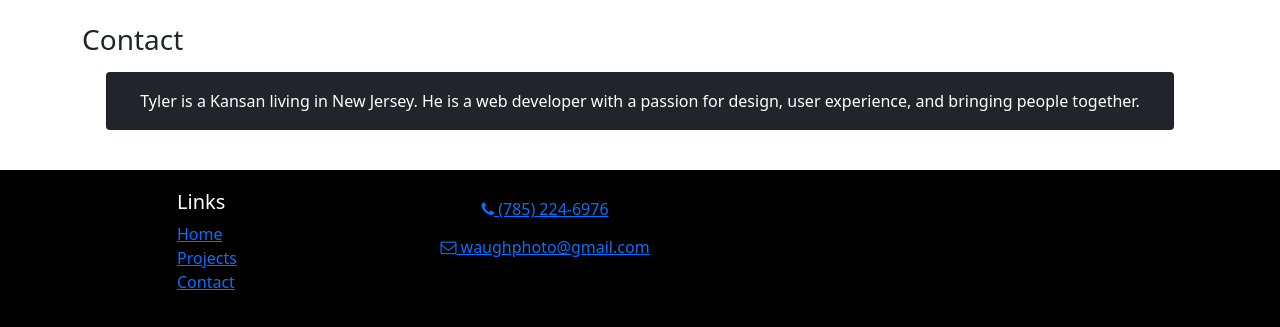
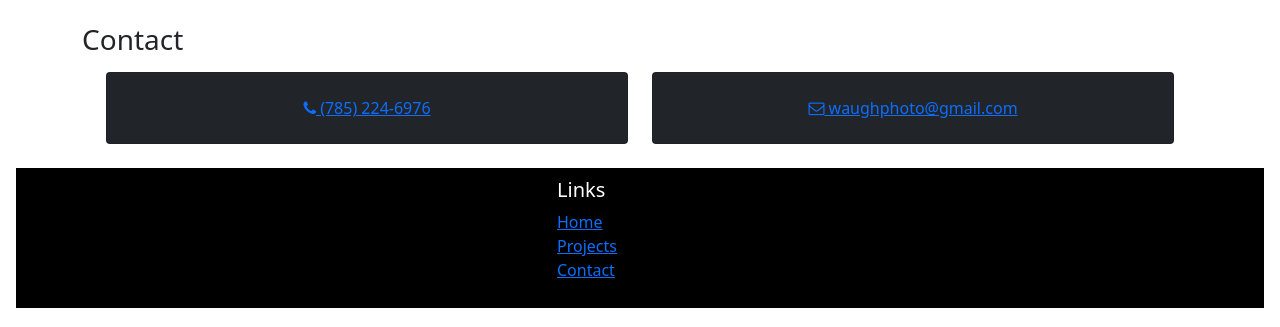
Before and after one commit to TylerWaugh01/Porfolio, a React (Create React App) app: page / in a window 1280 px wide. Shown: the part 1094-1421 px from the top of the page. Built offline with nearby package versions, Linux system fonts and the light colour scheme.

Commit message:
Card Changes

```diff
--- a/src/App.css
+++ b/src/App.css
@@ -44,22 +44,20 @@ h3 {
 
  .site-footer {
   background-color: #000000;
-  /* background-image: linear-gradient(#cec8ff, white); */
-  padding: 20px 0;
-  margin-top: 2rem;
+  padding: 10px 0;
+  margin: 1rem;
 }
 
 .navbar-dark {
   background-color: #0000;
   background-image: #0000;
   margin-bottom: 2rem;
-  min-height: 3rem;
 }
 
 .page-enter {
   opacity: 0;
   transform: translateX(-100%);
-}
+} */
 
 .page-enter-active {
   opacity: 1;
--- a/src/components/Footer.js
+++ b/src/components/Footer.js
@@ -7,9 +7,9 @@ const Footer = () => {
         <footer className='site-footer'>
             <Container>
                 <Row>
-                    <Col xs={{ size: 4, offset: 1 }} sm='2'>
+                    <Col xs={{ size: 4, offset: 5 }} sm='2' style={{ display: "flex" , flexDirection: "column",  justifyContent:'center' }}>
                         <h5 style={{color:'white'}}>Links</h5>
-                        <ul className='list-unstyled'>
+                        <ul className='list-unstyled' >
                             <li>
                                 <NavHashLink  to='/#home'>Home</NavHashLink>
                             </li>
@@ -21,23 +21,6 @@ const Footer = () => {
                             </li>
                         </ul>
                     </Col>
-                    <Col sm='4' className='text-center'>
-                        <a
-                            role='button'
-                            className='btn btn-link'
-                            href='tel:+12065551234'
-                        >
-                            <i className='fa fa-phone' /> (785) 224-6976
-                        </a>
-                        <br />
-                        <a
-                            role='button'
-                            className='btn btn-link'
-                            href='mailto:tyler.waugh@gmail.com'
-                        >
-                            <i className='fa fa-envelope-o' /> waughphoto@gmail.com
-                        </a>
-                    </Col>
                 </Row>
             </Container>
         </footer>
--- a/src/features/display/DisplayList.js
+++ b/src/features/display/DisplayList.js
@@ -9,7 +9,7 @@ const DisplayList = () => {
         <Row>
             {items.map((item, idx) => {
                 return (
-                    <Col md className='m-1' key={idx}>
+                    <Col sm className='m-1' key={idx}>
                         <DisplayCard item={item} />
                     </Col>
                 );
--- a/src/features/projects/ProjectCard.js
+++ b/src/features/projects/ProjectCard.js
@@ -1,4 +1,4 @@
-import { Card, CardImg, CardTitle, CardText } from 'reactstrap';
+import { Card, CardImg, CardTitle } from 'reactstrap';
 import { Link } from 'react-router-dom';
 
 const ProjectCard = ({ project }) => {
--- a/src/features/projects/ProjectDetail.js
+++ b/src/features/projects/ProjectDetail.js
@@ -10,7 +10,7 @@ const ProjectDetail = ( {project} ) => {
                         <Col md='6'>
                         <a href={website} target="_blank" rel="noreferrer">
                                 <Card>
-                                    <CardImg style={{height: 'auto', width: 'auto'}} top src={image} alt={name} />
+                                    <CardImg my='4' style={{height: 'auto', width: 'auto'}} top src={image} alt={name} />
                                 </Card>
                                 </a>
                         </Col>
--- a/src/pages/BioPage.js
+++ b/src/pages/BioPage.js
@@ -7,8 +7,7 @@ const BioPage = () => {
     className="my-2"
     color="dark"
     inverse
-    // style={{ width: "18rem" }}
-  >
+    >
     <CardBody>
       <CardText className='d-flex justify-content-center'>
         Tyler is a Kansan living in New Jersey. He is a web developer with a passion for design, user experience, and bringing people together.
--- a/src/pages/ContactPage.js
+++ b/src/pages/ContactPage.js
@@ -1,22 +1,51 @@
-import { Card, CardBody, CardText, Container, } from "reactstrap";
+import { Card, CardBody, CardText, Container, Row, Col } from "reactstrap";
 
 
 const ContactPage = () => {
     return (
     <Container>
-    <Card
-    className="my-2 md-4"
+        <Row>
+    <Col>
+      <Card
+    className="my-2"
     color="dark"
     inverse
-
     // style={{ width: "18rem" }}
   >
     <CardBody>
       <CardText className='d-flex justify-content-center'>
-        Tyler is a Kansan living in New Jersey. He is a web developer with a passion for design, user experience, and bringing people together.
+      <a
+                            role='button'
+                            className='btn btn-link'
+                            href='tel:+12065551234'
+                        >
+                            <i className='fa fa-phone' /> (785) 224-6976
+                        </a>
       </CardText>
     </CardBody>
   </Card>
+      </Col>
+      <Col>
+      <Card
+    className="my-2"
+    color="dark"
+    inverse
+    // style={{ width: "18rem" }}
+  >
+    <CardBody>
+      <CardText className='d-flex justify-content-center'>
+                        <a
+                            role='button'
+                            className='btn btn-link'
+                            href='mailto:tyler.waugh@gmail.com'
+                        >
+                            <i className='fa fa-envelope-o' /> waughphoto@gmail.com
+                        </a>
+      </CardText>
+    </CardBody>
+  </Card>
+      </Col>
+    </Row>
 </Container>
 
 
```
